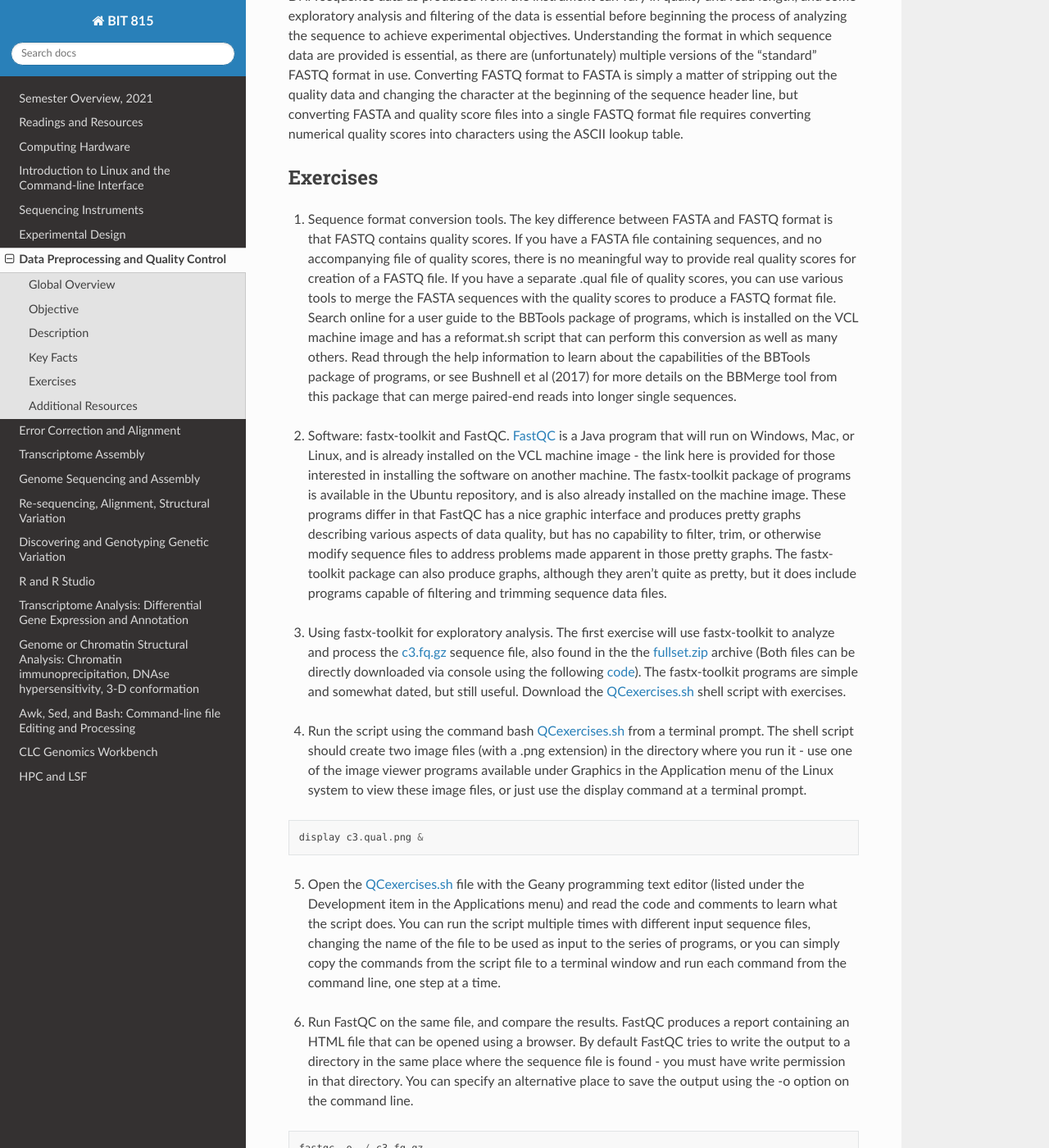
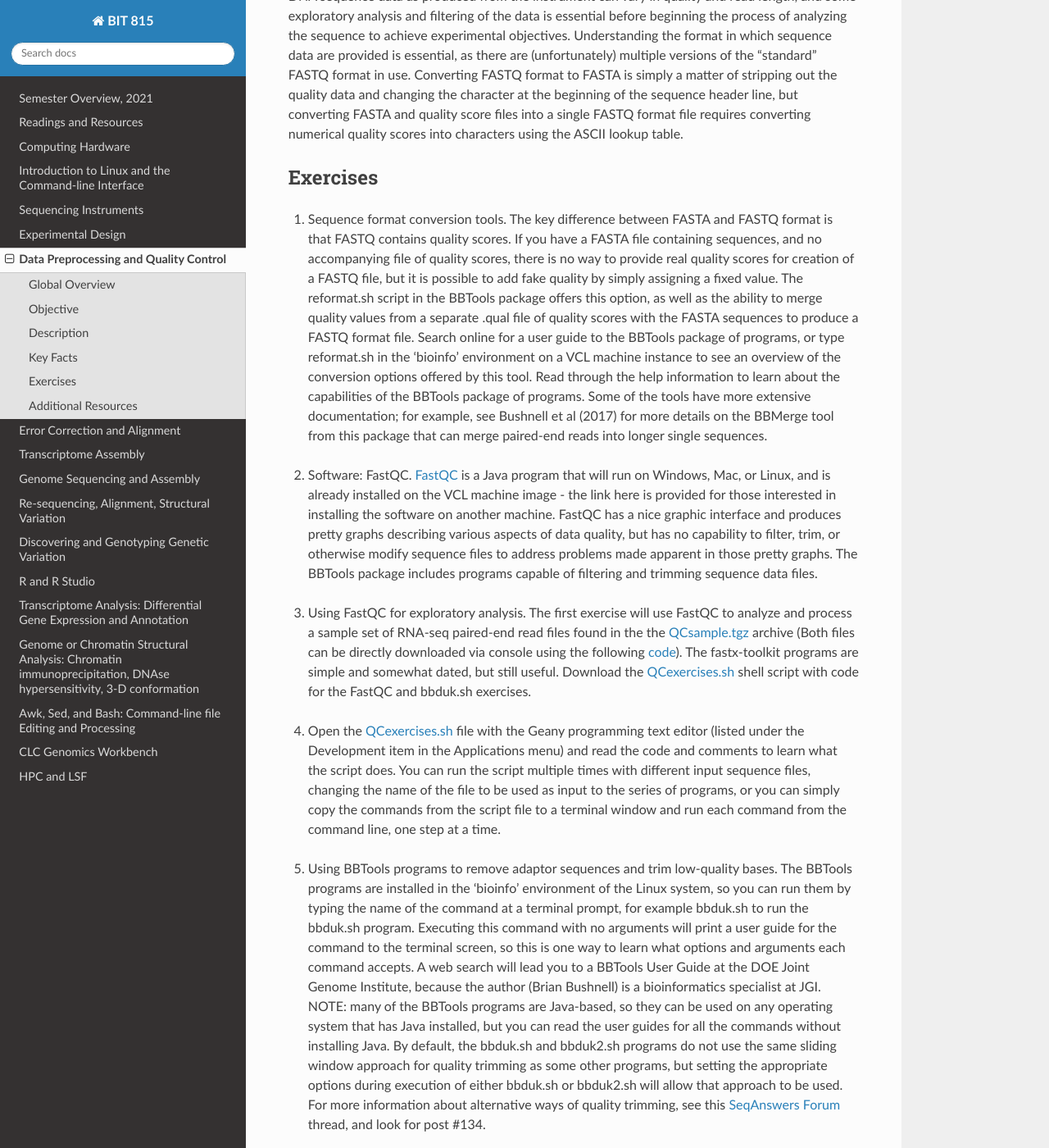
Before and after one commit to rwhetten/DeepSeqAnalysis, a Sphinx documentation site: the page built from docs/source/data-preprocessing-qc.rst, in a window 1280 px wide and 1400 px high, scrolled down 1496 px. Shown: the whole window at 82% size. Built offline with Sphinx 7.4.7 and the Read the Docs theme 2.0.0, drawn with Linux system fonts in a browser that asks for light colours; some of the changed text lies outside the part shown.

Commit message:
Update data-preprocessing-qc.rst
Add links to QCsample.tgz and revised QCexercises.sh files

```diff
--- a/docs/source/data-preprocessing-qc.rst
+++ b/docs/source/data-preprocessing-qc.rst
@@ -30,7 +30,7 @@ The most common format for sequence data output from high-throughput instruments
 
 Unfortunately, multiple different conventions have been used for encoding quality data in text characters using the American Standard Code for Information Interchange (ASCII), and knowing which convention was used for any given dataset is important. The Wikipedia page on `FASTQ format <https://en.wikipedia.org/wiki/FASTQ_format>`_ is the most up-to-date source of information about the different encoding schemes used in the past and the current encoding used by Illumina instruments (called Illumina 1.8+ in the figure).
 
-Several tools for summarizing the frequency and identity of contaminating adapter sequences and the distribution of quality scores per base or per sequence are available; we will use the Java program FastQC for data quality summaries. Many different software tools exist for removing low-quality base calls from the 5' end or 3' ends of sequence reads, for trimming off sequencing adaptor sequences or other extraneous sequences, and for separating reads from a single dataset into multiple datasets based on the presence of "barcode" sequences at the beginning of the sequence reads. We will use both fastx-toolkit (a simple, lightweight but limited toolset) and BBTools (a Java-based and extremely comprehensive package of programs) for trimming and filtering reads.
+Several tools for summarizing the frequency and identity of contaminating adapter sequences and the distribution of quality scores per base or per sequence are available; we will use the Java program FastQC for data quality summaries. Many different software tools exist for removing low-quality base calls from the 5' end or 3' ends of sequence reads, for trimming off sequencing adaptor sequences or other extraneous sequences, and for separating reads from a single dataset into multiple datasets based on the presence of "barcode" sequences at the beginning of the sequence reads. We will use BBTools (a Java-based and extremely comprehensive package of programs) for trimming and filtering reads.
 
 Key Facts
 *********
@@ -40,54 +40,27 @@ DNA sequence data as produced from the instrument can vary in quality and read l
 Exercises
 *********
 
-1. Sequence format conversion tools. The key difference between FASTA and FASTQ format is that FASTQ contains quality scores. If you have a FASTA file containing sequences, and no accompanying file of quality scores, there is no meaningful way to provide real quality scores for creation of a FASTQ file.  If you have a separate .qual file of quality scores, you can use various tools to merge the FASTA sequences with the quality scores to produce a FASTQ format file. Search online for a user guide to the BBTools package of programs, which is installed on the VCL machine image and has a reformat.sh script that can perform this conversion as well as many others. Read through the help information to learn about the capabilities of the BBTools package of programs, or see Bushnell et al (2017) for more details on the BBMerge tool from this package that can merge paired-end reads into longer single sequences.
+1. Sequence format conversion tools. The key difference between FASTA and FASTQ format is that FASTQ contains quality scores. If you have a FASTA file containing sequences, and no accompanying file of quality scores, there is no way to provide real quality scores for creation of a FASTQ file, but it is possible to add fake quality by simply assigning a fixed value. The reformat.sh script in the BBTools package offers this option, as well as the ability to merge quality values from a separate .qual file of quality scores with the FASTA sequences to produce a FASTQ format file. Search online for a user guide to the BBTools package of programs, or type reformat.sh in the 'bioinfo' environment on a VCL machine instance to see an overview of the conversion options offered by this tool. Read through the help information to learn about the capabilities of the BBTools package of programs. Some of the tools have more extensive documentation; for example, see Bushnell et al (2017) for more details on the BBMerge tool from this package that can merge paired-end reads into longer single sequences.
 
 \
 
-2. Software: fastx-toolkit and FastQC. `FastQC <https://www.bioinformatics.babraham.ac.uk/projects/fastqc/>`_ is a Java program that will run on Windows, Mac, or Linux, and is already installed on the VCL machine image - the link here is provided for those interested in installing the software on another machine. The fastx-toolkit package of programs is available in the Ubuntu repository, and is also already installed on the machine image.  These programs differ in that FastQC has a nice graphic interface and produces pretty graphs describing various aspects of data quality, but has no capability to filter, trim, or otherwise modify sequence files to address problems made apparent in those pretty graphs. The fastx-toolkit package can also produce graphs, although they aren't quite as pretty, but it does include programs capable of filtering and trimming sequence data files.
+2. Software: FastQC. `FastQC <https://www.bioinformatics.babraham.ac.uk/projects/fastqc/>`_ is a Java program that will run on Windows, Mac, or Linux, and is already installed on the VCL machine image - the link here is provided for those interested in installing the software on another machine. FastQC has a nice graphic interface and produces pretty graphs describing various aspects of data quality, but has no capability to filter, trim, or otherwise modify sequence files to address problems made apparent in those pretty graphs. The BBTools package includes programs capable of filtering and trimming sequence data files.
 
 \
 
-3. Using fastx-toolkit for exploratory analysis. The first exercise will use fastx-toolkit to analyze and process the `c3.fq.gz <https://drive.google.com/open?id=1DhVkPmszlpvH8dIKXef2iiSO-cF_cj-v>`_ sequence file, also found in the the `fullset.zip <https://drive.google.com/open?id=16W-W3t3DILI05cufENJRq8NnO1vz7mge>`_ archive (Both files can be directly downloaded via console using the following `code <https://drive.google.com/open?id=1BUfKBMhhYyXPQVqKMSSUDVJg-zIVjcpD>`_). The fastx-toolkit programs are simple and somewhat dated, but still useful. Download the `QCexercises.sh <https://drive.google.com/open?id=1ERJJYdJciiw0Z3q0LDUfm-QGPcwpdxrB>`_ shell script with exercises.
+3. Using FastQC for exploratory analysis. The first exercise will use FastQC to analyze and process a sample set of RNA-seq paired-end read files found in the the `QCsample.tgz <https://drive.google.com/file/d/1Bn8EAe4VHNWtzFO7mZAzN8MkiHcuwuV_>`_ archive (Both files can be directly downloaded via console using the following `code <https://drive.google.com/open?id=1BUfKBMhhYyXPQVqKMSSUDVJg-zIVjcpD>`_). The fastx-toolkit programs are simple and somewhat dated, but still useful. Download the `QCexercises.sh <https://drive.google.com/open?id=1ERJJYdJciiw0Z3q0LDUfm-QGPcwpdxrB>`_ shell script with code for the FastQC and bbduk.sh exercises.
 
 \
 
-4. Run the script using the command bash `QCexercises.sh <https://drive.google.com/open?id=1ERJJYdJciiw0Z3q0LDUfm-QGPcwpdxrB>`_ from a terminal prompt. The shell script should create two image files (with a .png extension) in the directory where you run it - use one of the image viewer programs available under Graphics in the Application menu of the Linux system to view these image files, or just use the display command at a terminal prompt.
-
-::
-
-  display c3.qual.png &
-
-
+4. Open the `QCexercises.sh <https://drive.google.com/open?id=1ERJJYdJciiw0Z3q0LDUfm-QGPcwpdxrB>`_ file with the Geany programming text editor (listed under the Development item in the Applications menu)  and read the code and comments to learn what the script does. You can run the script multiple times with different input sequence files, changing the name of the file to be used as input to the series of programs, or you can simply copy the commands from the script file to a terminal window and run each command from the command line, one step at a time.
 
 \
 
-
-5. Open the `QCexercises.sh <https://drive.google.com/open?id=1ERJJYdJciiw0Z3q0LDUfm-QGPcwpdxrB>`_ file with the Geany programming text editor (listed under the Development item in the Applications menu)  and read the code and comments to learn what the script does. You can run the script multiple times with different input sequence files, changing the name of the file to be used as input to the series of programs, or you can simply copy the commands from the script file to a terminal window and run each command from the command line, one step at a time.
+5. :underline:`Using BBTools programs to remove adaptor sequences and trim low-quality bases.` The BBTools programs are installed in the 'bioinfo' environment of the Linux system, so you can run them by typing the name of the command at a terminal prompt, for example bbduk.sh to run the bbduk.sh program. Executing this command with no arguments will print a user guide for the command to the terminal screen, so this is one way to learn what options and arguments each command accepts. A web search will lead you to a BBTools User Guide at the DOE Joint Genome Institute, because the author (Brian Bushnell) is a bioinformatics specialist at JGI. NOTE: many of the BBTools programs are Java-based, so they can  be used on any operating system that has Java installed, but you can read the user guides for all the commands without installing Java. By default, the bbduk.sh and bbduk2.sh programs do not use the same sliding window approach for quality trimming as some other programs, but setting the appropriate options during execution of either bbduk.sh or bbduk2.sh will allow that approach to be used. For more information about alternative ways of quality trimming, see this `SeqAnswers Forum <http://seqanswers.com/forums/showthread.php?t=42776&page=7>`_ thread, and look for post #134.
 
 \
 
-6. Run FastQC on the same file, and compare the results. FastQC produces a report containing an HTML file that can be opened using a browser. By default FastQC tries to write the output to a directory in the same place where the sequence file is found - you must have write permission in that directory. You can specify an alternative place to save the output using the -o option on the command line.
-
-::
-
-  fastqc -o ./ c3.fq.gz
-
-The resulting HTML output file can be opened with a browser from the command line; e.g.::
-
-  palemoon c3_fastqc.html
-
-7. Using fastx-toolkit to remove adaptor sequences and trim off low-quality bases. Find the web page with instructions on the individual programs in the fastx-toolkit package (remember, the information is out there - you just have to find it). Use the fastx_clipper and fastq_quality_filter programs to remove any copies of the Illumina sequencing adaptor (GATCGGAAGAGCTCGTATGCCGTCTTCTGCTTGAAA) and to trim low-quality bases so that 80% of the bases in each read have a quality score of 15 or higher. Note that the fastx-toolkit programs accept input from STDIN and deliver output to STDOUT by default, so they are designed to be linked together in pipelines for processing data without the need to save intermediate files. See the `QCexercises.sh <https://drive.google.com/open?id=1ERJJYdJciiw0Z3q0LDUfm-QGPcwpdxrB>`_ script file for an example of how to format the command to send decompressed fastq-format sequence to fastx-toolkit commands.
-
-**NOTE: the -Q33 option is required** - fastx-toolkit by default assumes that fastq-format sequences have quality scores from an older version of the Illumina base-calling software, and if you don't tell it to use the new version, it will return an error message.
-
-\
-
-8. :underline:`Using BBTools programs to remove adaptor sequences and trim low-quality bases.` The BBTools programs are installed in the /usr/local/bbmap directory of the Linux system, and this directory has been included in the $PATH environment variable, so you can run them by typing the name of the command at a terminal prompt, for example bbduk.sh to run the bbduk.sh program. Executing this command with no arguments will print a user guide for the command to the terminal screen, so this is one way to learn what options and arguments each command accepts. A web search will lead you to a BBTools User Guide at the DOE Joint Genome Institute, because the author (Brian Bushnell) is a bioinformatics specialist at JGI. NOTE: many of the BBTools programs are Java-based, so they can  be used on any operating system that has Java installed, but you can read the user guides for all the commands without installing Java. By default, the bbduk.sh and bbduk2.sh programs do not use the same sliding window approach for quality trimming as does fastq_quality_filter, but setting the appropriate options during execution of either bbduk.sh or bbduk2.sh will allow that approach to be used. For more information about alternative ways of quality trimming, see this `SeqAnswers Forum <http://seqanswers.com/forums/showthread.php?t=42776&page=7>`_ thread, and look for post #134.
-
-\
-
-9. :underline:`Summarizing sequence data characteristics using FastQC.` You can run FastQC either from the command line, providing the names of sequence files to be processed as arguments, or from a graphic user interface. Typing the  command :code:`fastqc` without providing an input filename will start the program in interactive mode, where you choose which file to analyze from the File menu, while providing a file "glob" using wildcard characters will run the program on every sequence file that matches the filename pattern from `fullset.zip <https://drive.google.com/open?id=16W-W3t3DILI05cufENJRq8NnO1vz7mge>`_, e.g.
+6. :underline:`Summarizing sequence data characteristics using FastQC.` You can run FastQC either from the command line, providing the names of sequence files to be processed as arguments, or from a graphic user interface. Typing the  command :code:`fastqc` without providing an input filename will start the program in interactive mode, where you choose which file to analyze from the File menu, while providing a file "glob" using wildcard characters will run the program on every sequence file that matches the filename pattern from `fullset.zip <https://drive.google.com/open?id=16W-W3t3DILI05cufENJRq8NnO1vz7mge>`_, e.g.
 
 ::
 
```
